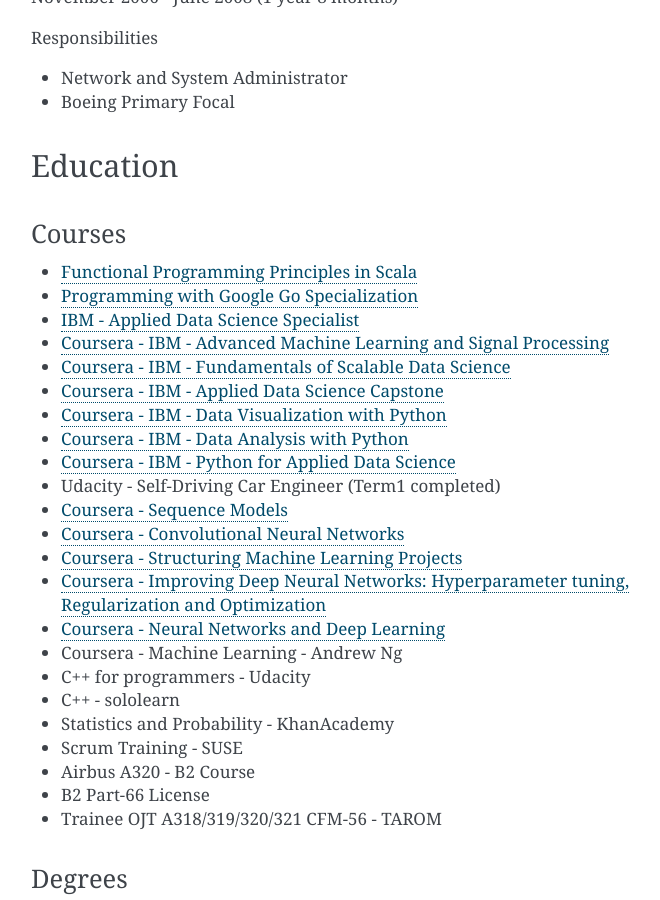
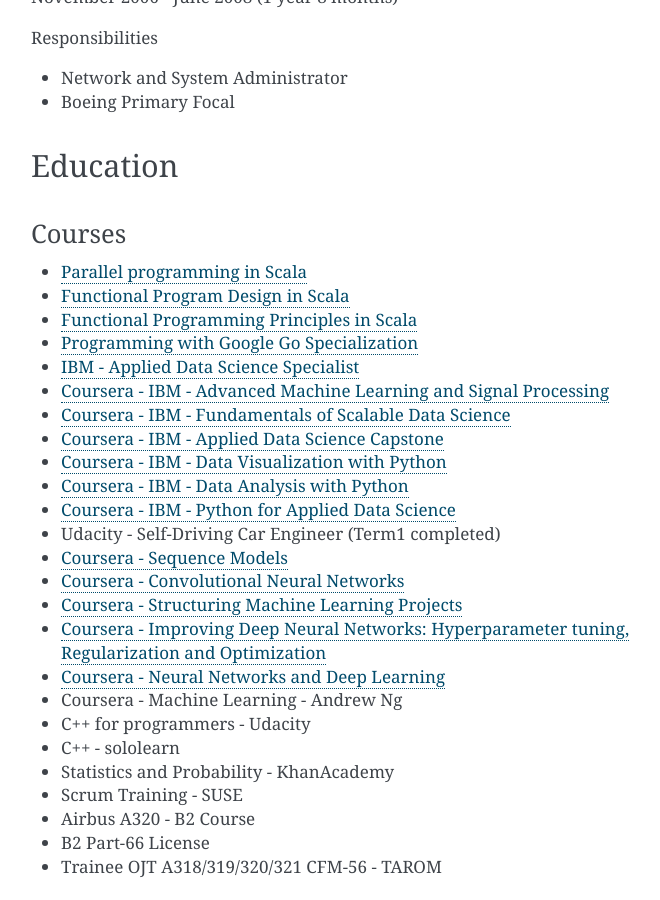
Before and after one commit to dincamihai/dincamihai.github.io, a Sphinx documentation site: the page built from source/index.rst, in a window 1280 px wide and 900 px high, scrolled down 5250 px. Shown: the whole window, without its empty margins (389-1049 px from the left). Built offline with Sphinx 7.4.7, drawn with Linux system fonts in a browser that asks for light colours.

Commit message:
Update CV and conf

```diff
--- a/source/conf.py
+++ b/source/conf.py
@@ -129,10 +129,11 @@
 
 # The name for this set of Sphinx documents.  If None, it defaults to
 # "<project> v<release> documentation".
-#html_title = None
+import datetime
+html_title = datetime.datetime.now().strftime("%d-%m-%Y")
 
 # A shorter title for the navigation bar.  Default is the same as html_title.
-#html_short_title = None
+html_short_title = datetime.datetime.now().strftime("%d-%m-%Y")
 
 # The name of an image file (relative to this directory) to place at the top
 # of the sidebar.
--- a/source/index.rst
+++ b/source/index.rst
@@ -226,6 +226,8 @@
 Courses
 ^^^^^^^
 
+* `Parallel programming in Scala <https://www.coursera.org/account/accomplishments/certificate/M82E6AVGYLGZ>`_
+* `Functional Program Design in Scala <https://www.coursera.org/account/accomplishments/certificate/3S5LD6QEER6S>`_
 * `Functional Programming Principles in Scala <https://www.coursera.org/account/accomplishments/certificate/EV6WJ5T3XCX4>`_
 * `Programming with Google Go Specialization <https://www.coursera.org/account/accomplishments/specialization/certificate/F6QTTASXTQBY>`_
 * `IBM - Applied Data Science Specialist <https://www.youracclaim.com/profile/badges/d8161db4-e51d-4914-8f0c-895481fba561>`_
```
